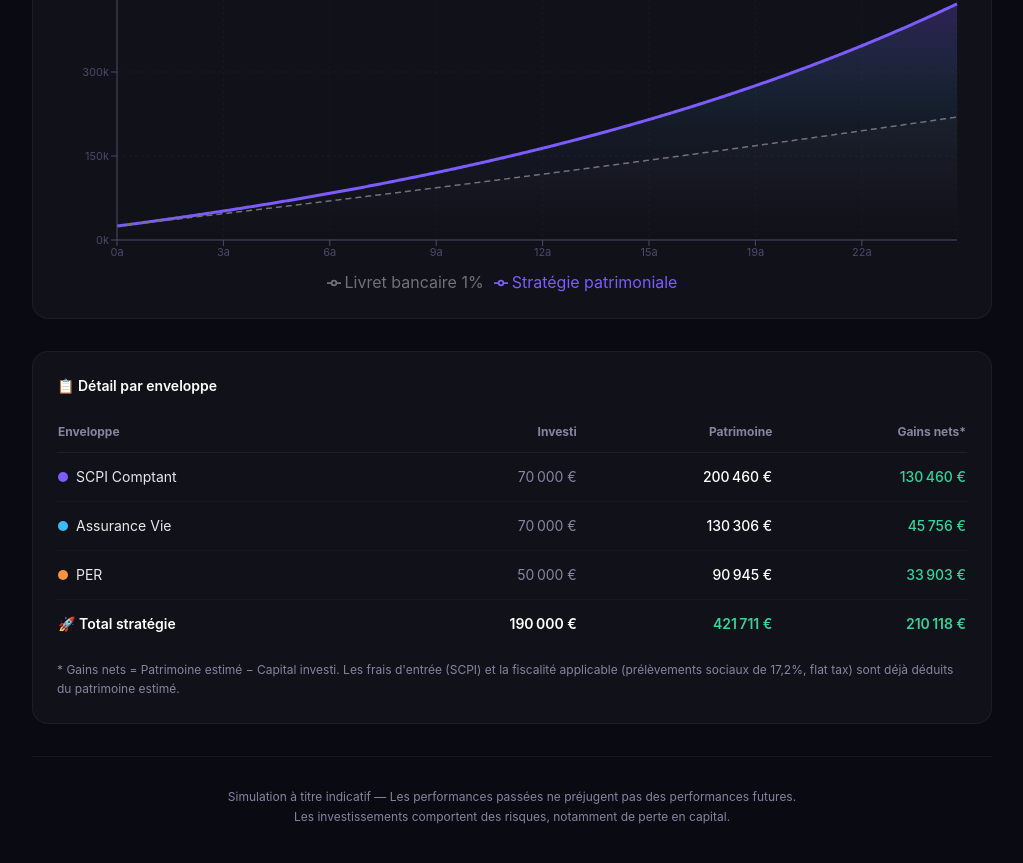
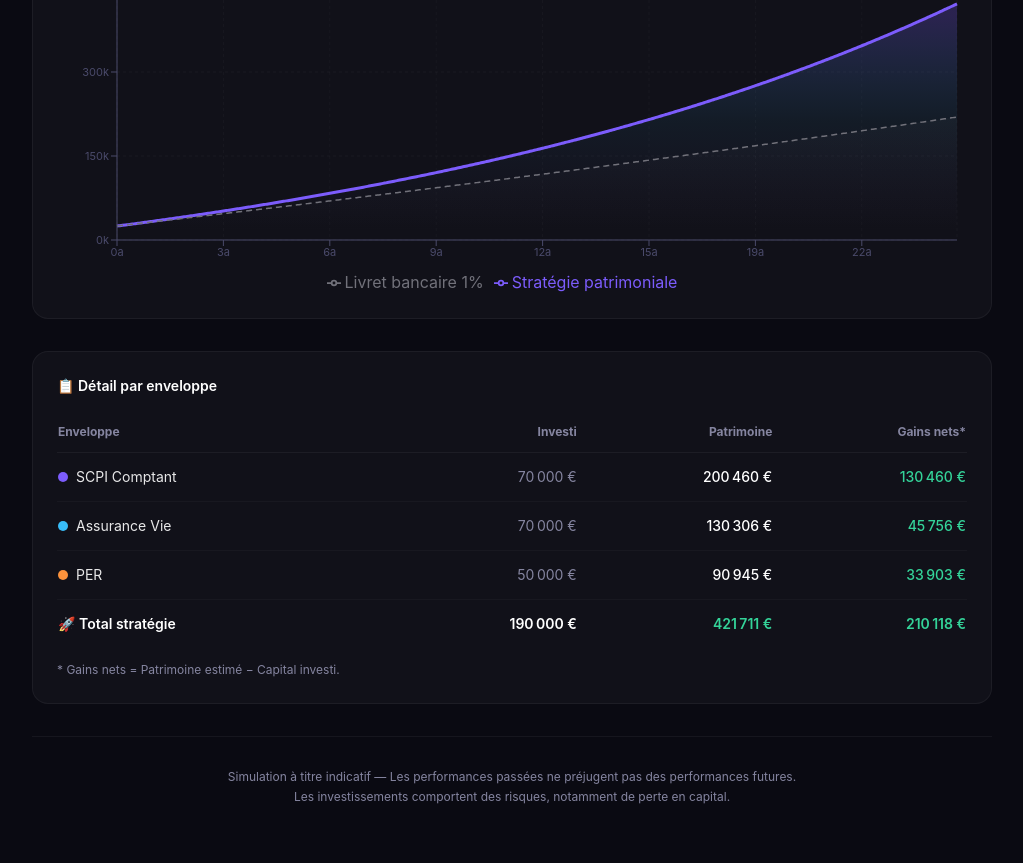
Before and after one commit to louminod/simulateur-patrimoine, a Next.js app: page / in a window 1280 px wide. Shown: the part 1836-2699 px from the top of the page, without its empty margins (128-1151 px from the left). Built offline with nearby package versions, Linux system fonts and the light colour scheme.

Commit message:
fix: simplify gains note

```diff
--- a/src/components/RecapTable.tsx
+++ b/src/components/RecapTable.tsx
@@ -43,7 +43,7 @@ function RecapTableInner({ results }: RecapTableProps) {
           </tbody>
         </table>
         <p className="text-xs text-[var(--muted)] mt-3 leading-relaxed">
-          * Gains nets = Patrimoine estimé − Capital investi. Les frais d&apos;entrée (SCPI) et la fiscalité applicable (prélèvements sociaux de 17,2%, flat tax) sont déjà déduits du patrimoine estimé.
+          * Gains nets = Patrimoine estimé − Capital investi.
         </p>
       </div>
     </section>
```
